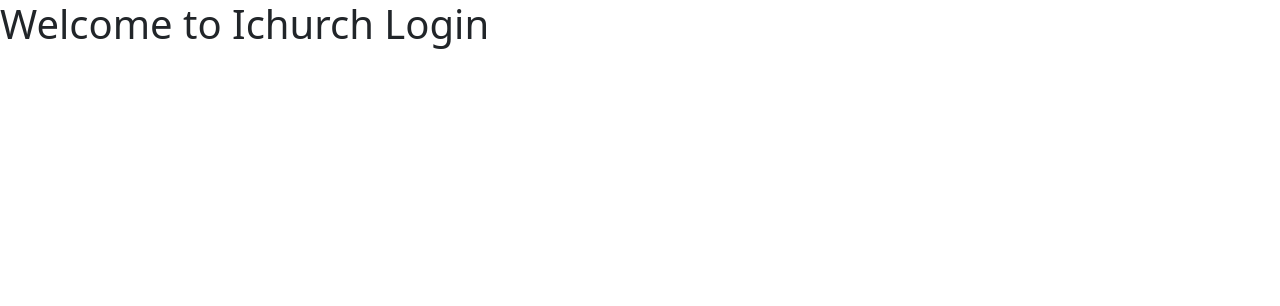
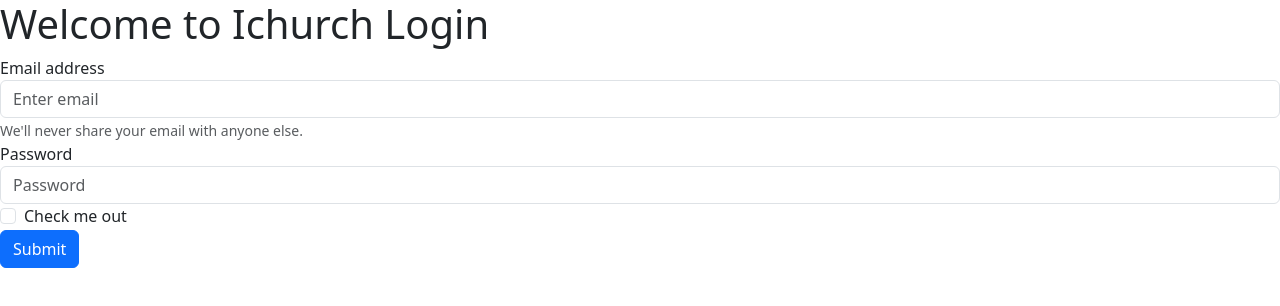
Before and after one commit to DilushaSF/codespaces-blank, a plain HTML site: page index.html in a window 1280 px wide. Drawn offline with nearby package versions, Linux system fonts and the light colour scheme; no server answers.

Commit message:
project-init

```diff
--- a/index.html
+++ b/index.html
@@ -1,14 +1,36 @@
 <!DOCTYPE html>
 <html>
+
 <head>
     <title>Ichurch</title>
     <script src="https://ajax.googleapis.com/ajax/libs/jquery/3.7.1/jquery.min.js"></script>
-        <link href="https://cdn.jsdelivr.net/npm/bootstrap@5.3.3/dist/css/bootstrap.min.css" rel="stylesheet" integrity="sha384-QWTKZyjpPEjISv5WaRU9OFeRpok6YctnYmDr5pNlyT2bRjXh0JMhjY6hW+ALEwIH" crossorigin="anonymous">
-        <script src="https://cdn.jsdelivr.net/npm/bootstrap@5.3.3/dist/js/bootstrap.bundle.min.js" integrity="sha384-YvpcrYf0tY3lHB60NNkmXc5s9fDVZLESaAA55NDzOxhy9GkcIdslK1eN7N6jIeHz" crossorigin="anonymous"></script>
+    <link href="https://cdn.jsdelivr.net/npm/bootstrap@5.3.3/dist/css/bootstrap.min.css" rel="stylesheet"
+        integrity="sha384-QWTKZyjpPEjISv5WaRU9OFeRpok6YctnYmDr5pNlyT2bRjXh0JMhjY6hW+ALEwIH" crossorigin="anonymous">
+    <script src="https://cdn.jsdelivr.net/npm/bootstrap@5.3.3/dist/js/bootstrap.bundle.min.js"
+        integrity="sha384-YvpcrYf0tY3lHB60NNkmXc5s9fDVZLESaAA55NDzOxhy9GkcIdslK1eN7N6jIeHz"
+        crossorigin="anonymous"></script>
 </head>
+
 <body>
     <h1>Welcome to Ichurch Login</h1>
-
+    <form>
+        <div class="form-group">
+            <label for="exampleInputEmail1">Email address</label>
+            <input type="email" class="form-control" id="exampleInputEmail1" aria-describedby="emailHelp"
+                placeholder="Enter email">
+            <small id="emailHelp" class="form-text text-muted">We'll never share your email with anyone else.</small>
+        </div>
+        <div class="form-group">
+            <label for="exampleInputPassword1">Password</label>
+            <input type="password" class="form-control" id="exampleInputPassword1" placeholder="Password">
+        </div>
+        <div class="form-check">
+            <input type="checkbox" class="form-check-input" id="exampleCheck1">
+            <label class="form-check-label" for="exampleCheck1">Check me out</label>
+        </div>
+        <button type="submit" class="btn btn-primary">Submit</button>
+    </form>
 </body>
 <script src="index.js"></script>
+
 </html>
--- a/index.js
+++ b/index.js
@@ -1,3 +1,10 @@
-$(document).ready(function(){
-    console.log("jquery loaded");
-  });
+$(document).ready(function () {
+  console.log("jquery loaded");
+  $.get(
+    "http://localhost:3000/member-registration/get/all",
+    function (data, status) {
+      // alert("Data: " + data + "\nStatus: " + status);
+      console.log("DAta", data);
+    }
+  );
+});
```
Lines whose indentation alone changed are shown as unchanged.
